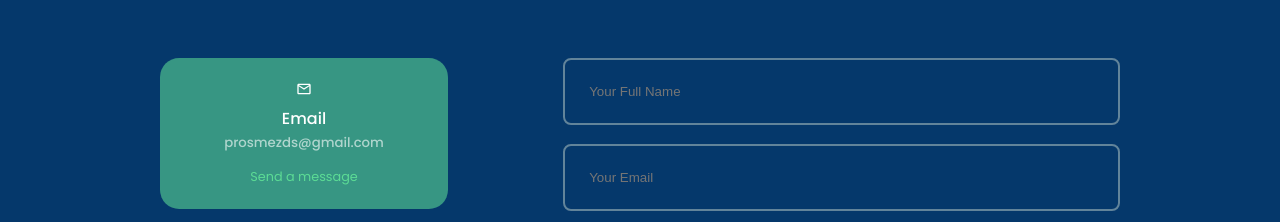
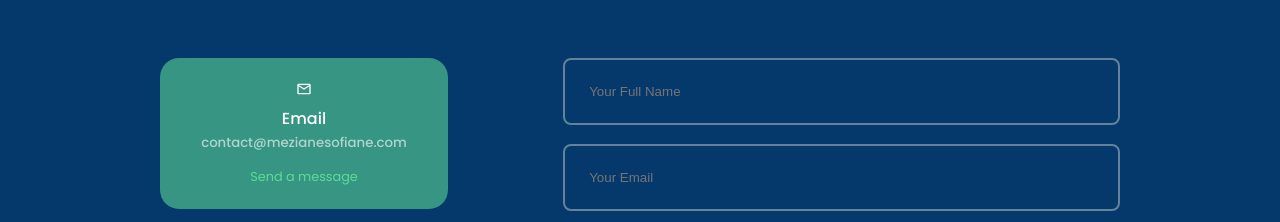
Before and after one commit to MezianeS/Portfolio-v2, a React (Create React App) app: page / in a window 1280 px wide. Shown: the part 5466-5688 px from the top of the page. Built offline with nearby package versions, Linux system fonts and the light colour scheme.

Commit message:
Update Contact.jsx
Update

```diff
--- a/src/components/contact/Contact.jsx
+++ b/src/components/contact/Contact.jsx
@@ -32,7 +32,7 @@ const Contact = () => {
           <article className="contact__option">
             <MdOutlineEmail className='contact__option-icon' />
             <h4>Email</h4>
-            <h5>prosmezds@gmail.com</h5>
+            <h5>contact@mezianesofiane.com</h5>
             <a href="mailto:prosmezds@gmail.com" target='_blank'>Send a message</a>
           </article>
           <article className="contact__option">
```
